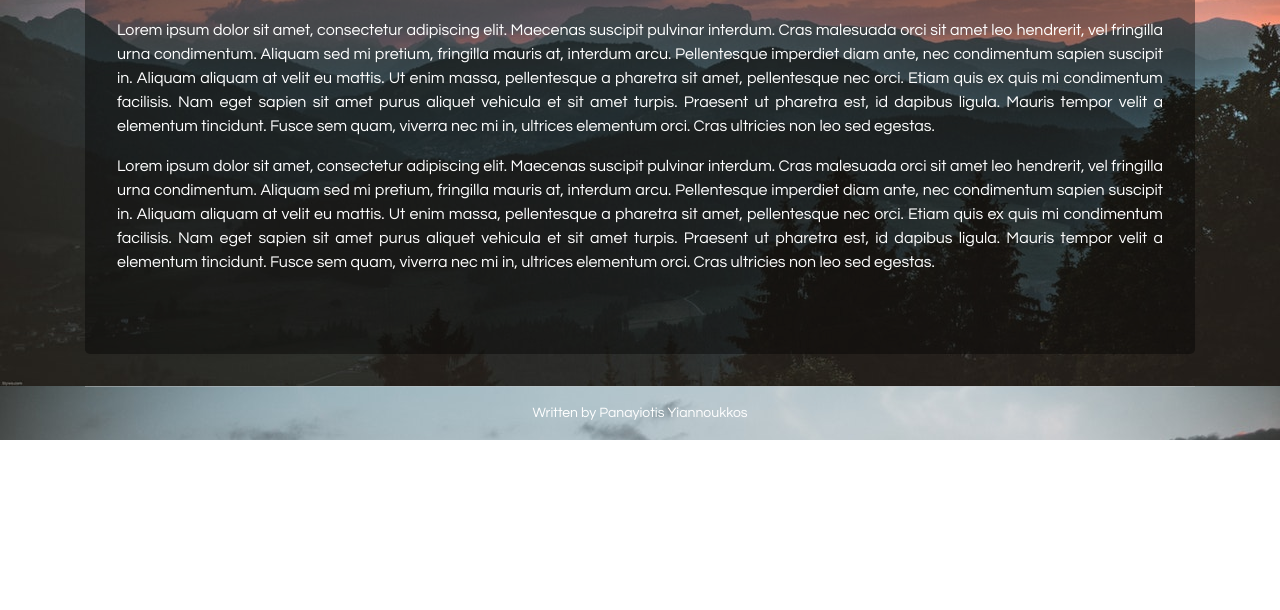
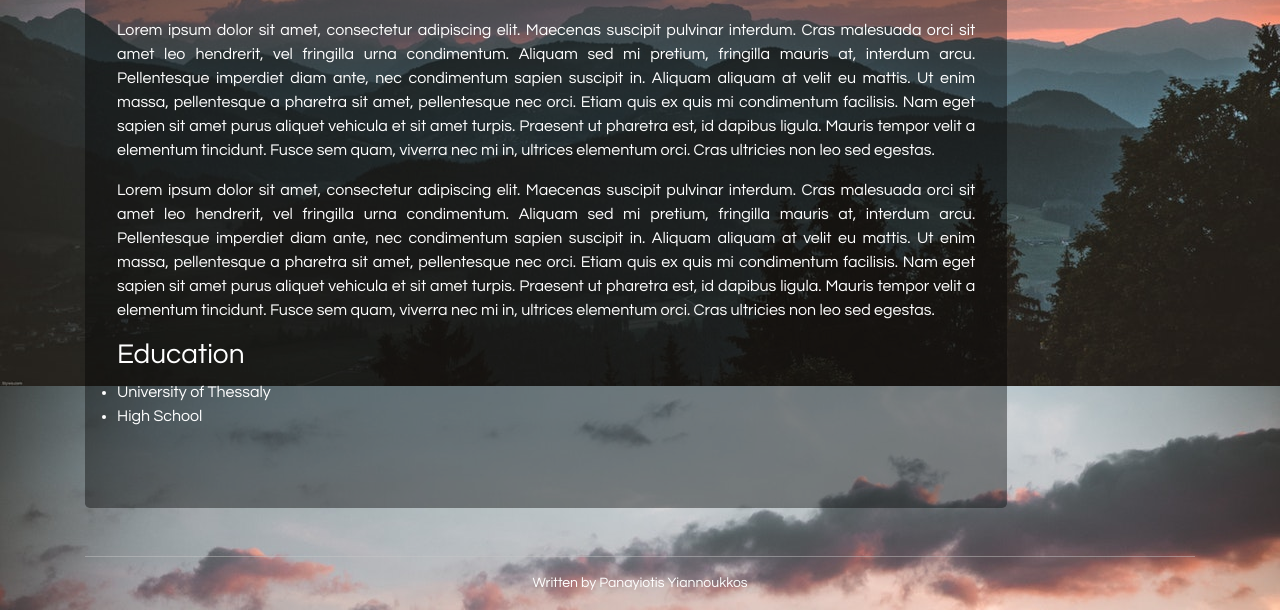
Before and after one commit to pgiannoukkos/ce426, a plain HTML site: page hw1- Personal Website/index.html in a window 1280 px wide. Shown: the part 468-1078 px from the top of the page. Before the commit the page ends 908 px from the top, so only its background shows below. Drawn offline with nearby package versions, Linux system fonts and the light colour scheme.

Commit message:
minor changes

```diff
--- a/hw1- Personal Website/css/style.css
+++ b/hw1- Personal Website/css/style.css
@@ -20,6 +20,10 @@ header {
 
 footer p {
 	font-size: 14px;
+}
+
+hr {
+	background: rgba(255, 255, 255, 0.4);
 }
 
 .nav-bar ul {
@@ -57,6 +61,10 @@ footer p {
 
 h1#title {
 	margin: 30px 0 30px 0;
+}
+
+section {
+	text-align: justify;
 }
 
 /* ----------- Social Media Section ----------- */
--- a/hw1- Personal Website/index.html
+++ b/hw1- Personal Website/index.html
@@ -25,16 +25,33 @@
 				</div>
 			</header>
 
-			<div class="jumbotron text-center">
-				<img class="rounded-circle img-fluid img-thumbnail mx-auto d-block" src="./imgs/me.jpg" alt="me" width="250px">
-				<h1 id="title">Panayiotis Yiannoukkos</h1>
-				<p style="text-align: justify">Lorem ipsum dolor sit amet, consectetur adipiscing elit. Maecenas suscipit pulvinar interdum. Cras malesuada orci sit amet leo hendrerit, vel fringilla urna condimentum. Aliquam sed mi pretium, fringilla mauris at, interdum arcu. Pellentesque imperdiet diam ante, nec condimentum sapien suscipit in. Aliquam aliquam at velit eu mattis. Ut enim massa, pellentesque a pharetra sit amet, pellentesque nec orci. Etiam quis ex quis mi condimentum facilisis. Nam eget sapien sit amet purus aliquet vehicula et sit amet turpis. Praesent ut pharetra est, id dapibus ligula. Mauris tempor velit a elementum tincidunt. Fusce sem quam, viverra nec mi in, ultrices elementum orci. Cras ultricies non leo sed egestas.</p>
-				<p style="text-align: justify">Lorem ipsum dolor sit amet, consectetur adipiscing elit. Maecenas suscipit pulvinar interdum. Cras malesuada orci sit amet leo hendrerit, vel fringilla urna condimentum. Aliquam sed mi pretium, fringilla mauris at, interdum arcu. Pellentesque imperdiet diam ante, nec condimentum sapien suscipit in. Aliquam aliquam at velit eu mattis. Ut enim massa, pellentesque a pharetra sit amet, pellentesque nec orci. Etiam quis ex quis mi condimentum facilisis. Nam eget sapien sit amet purus aliquet vehicula et sit amet turpis. Praesent ut pharetra est, id dapibus ligula. Mauris tempor velit a elementum tincidunt. Fusce sem quam, viverra nec mi in, ultrices elementum orci. Cras ultricies non leo sed egestas.</p>
+			<div class="row">
+				<div class="col-xs-12">
+					<div class="jumbotron">
+						<!-- About me Section -->
+						<section class="text-center">
+							<img class="rounded-circle img-fluid img-thumbnail mx-auto d-block" src="./imgs/me.jpg" alt="me" width="250px">
+							<h1 id="title">Panayiotis Yiannoukkos</h1>
+							<p style="text-align: justify">Lorem ipsum dolor sit amet, consectetur adipiscing elit. Maecenas suscipit pulvinar interdum. Cras malesuada orci sit amet leo hendrerit, vel fringilla urna condimentum. Aliquam sed mi pretium, fringilla mauris at, interdum arcu. Pellentesque imperdiet diam ante, nec condimentum sapien suscipit in. Aliquam aliquam at velit eu mattis. Ut enim massa, pellentesque a pharetra sit amet, pellentesque nec orci. Etiam quis ex quis mi condimentum facilisis. Nam eget sapien sit amet purus aliquet vehicula et sit amet turpis. Praesent ut pharetra est, id dapibus ligula. Mauris tempor velit a elementum tincidunt. Fusce sem quam, viverra nec mi in, ultrices elementum orci. Cras ultricies non leo sed egestas.</p>
+							<p style="text-align: justify">Lorem ipsum dolor sit amet, consectetur adipiscing elit. Maecenas suscipit pulvinar interdum. Cras malesuada orci sit amet leo hendrerit, vel fringilla urna condimentum. Aliquam sed mi pretium, fringilla mauris at, interdum arcu. Pellentesque imperdiet diam ante, nec condimentum sapien suscipit in. Aliquam aliquam at velit eu mattis. Ut enim massa, pellentesque a pharetra sit amet, pellentesque nec orci. Etiam quis ex quis mi condimentum facilisis. Nam eget sapien sit amet purus aliquet vehicula et sit amet turpis. Praesent ut pharetra est, id dapibus ligula. Mauris tempor velit a elementum tincidunt. Fusce sem quam, viverra nec mi in, ultrices elementum orci. Cras ultricies non leo sed egestas.</p>
+						</section>
+
+
+						<!-- Education -->
+						<section>
+							<h3>Education</h3>
+							<ul>
+								<li>University of Thessaly</li>
+								<li>High School</li>
+							</ul>
+						</section>
+					</div>
+				</div>
 			</div>
 
 			<!-- Footer -->
 			<footer class="text-center">
-				<hr style="background: rgba(255, 255, 255, 0.4)">
+				<hr>
 				<p>Written by Panayiotis Yiannoukkos</p>
 			</footer>
 		</div>
```
Also changed, not shown: hw1- Personal Website/contact.html (+3 -3 lines).
